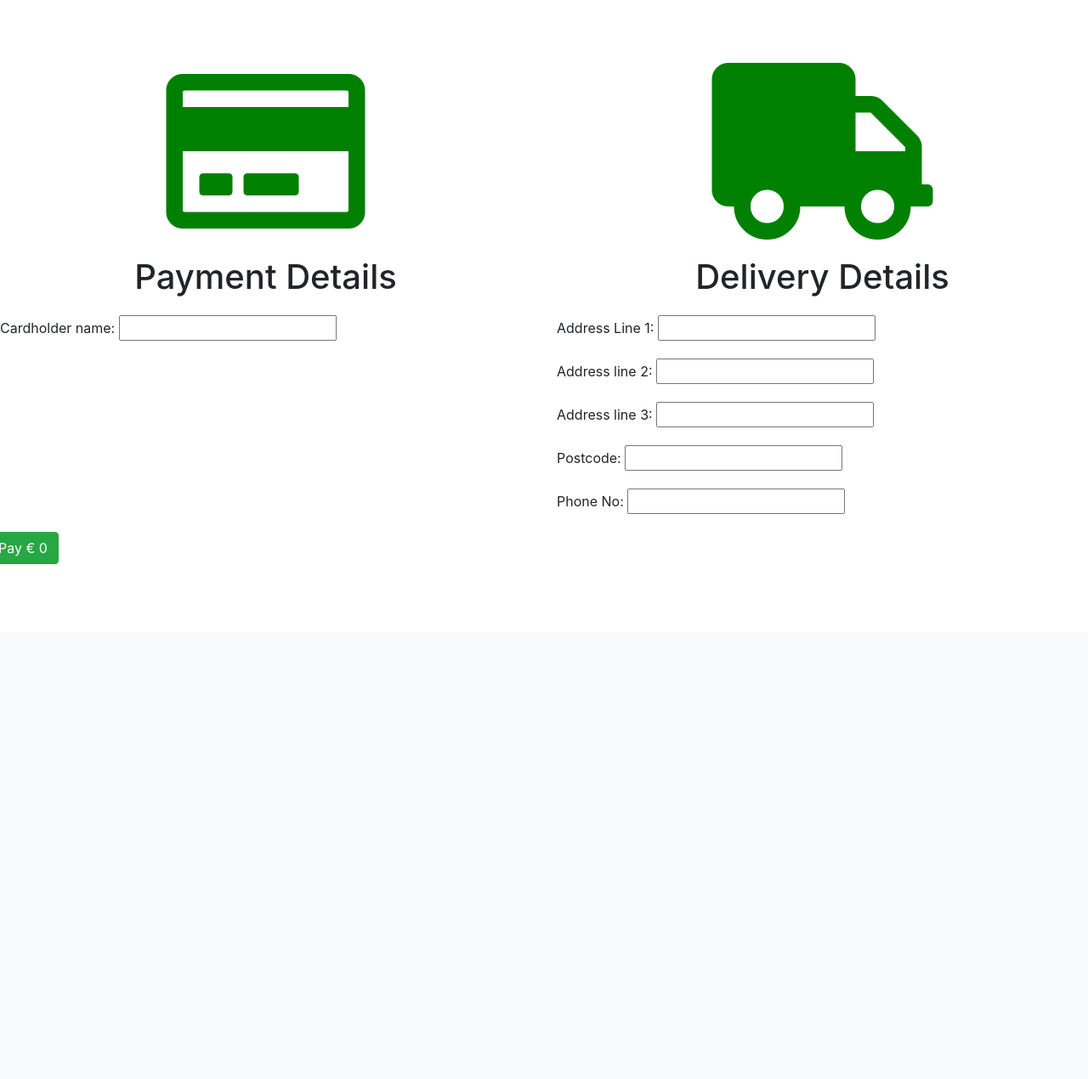
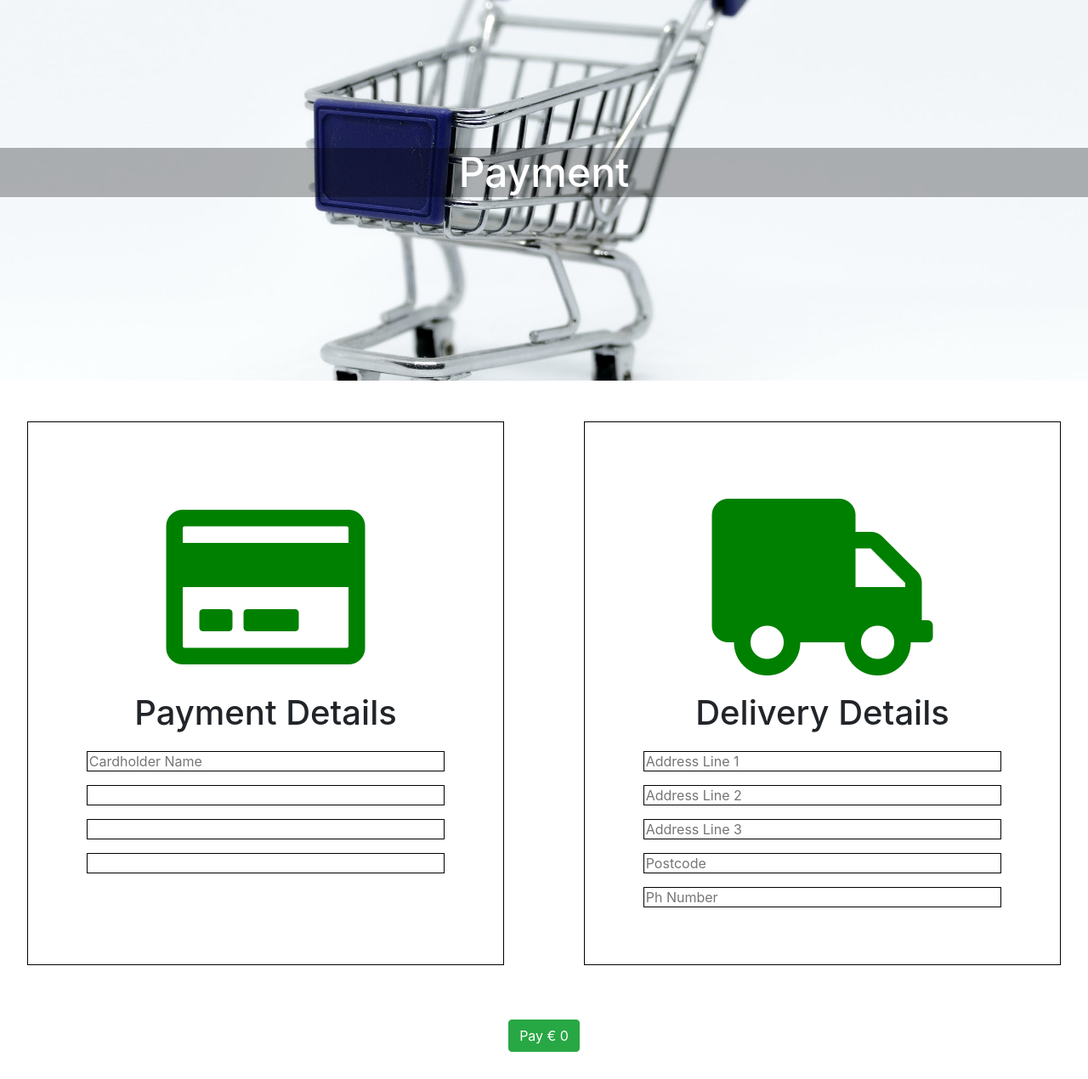
Before and after one commit to djjtyn/musiciansChoice, a Django app: page /payment/ in a window 1280 px wide. Shown: the part 56-1326 px from the top of the page at 85% size. Before the commit the page ends 720 px from the top, so only its background shows below. Run offline with Django 3.2, Linux system fonts and the light colour scheme; a user stored in the database is signed in; some libraries are stand-ins or nearby versions.

Commit message:
styling applied to payment form

```diff
--- a/cart/templates/cart.html
+++ b/cart/templates/cart.html
@@ -37,7 +37,7 @@
 {% if cart_items %}
 <div class="cartTotalArea">
 <h4>Total: {{total}}</h4>
-<a href="{% url 'cart:empty_cart' %}"><button class = "btn btn-primary"><i class="fas fa-check-circle"></i>Empty Cart</button></a>
+<a href="{% url 'cart:empty_cart' %}"><button class = "btn btn-primary"><i class="fas fa-trash"></i></i>Empty Cart</button></a>
 <a href="{% url 'payment_form' %}"><button class = "btn btn-success"><i class="fas fa-check-circle"></i>Checkout</button></a>
 {% endif %}
 </div>
--- a/payment/templates/payment.html
+++ b/payment/templates/payment.html
@@ -1,57 +1,60 @@
 {% extends 'base.html' %} {% block page_title %}Add Product{% endblock %} {% block content %}
 <div class="container-fluid">
+    <div class="bannerImgArea">
+        <h1 class="pageHeading">Payment</h1>
+        <img src="../static/img/cart.jpeg" alt="cartImage" class="pageBannerImg">
+    </div>
     <form method="post" id="paymentForm">
         {% csrf_token %}
         <div class="row">
             <div class="col-sm-12 col-md-6">
+                <div class="paymentFormSide">
                     <div class="formIconContainer">
                         <i class="far fa-credit-card"></i>
                         <h1>Payment Details</h1>
                     </div>
                     <div class="form-group">
-                    <label for="cardholder_name">Cardholder name:</label>
-                    <input type="text" name="cardholder_name">
+                        <input type="text" name="cardholder_name" placeholder = "Cardholder Name" class = "paymentFormInput">
                     </div>
                     <div class="form-group">
-                    <div id="cardNumber"></div>
+                        <div id="cardNumber" class = "paymentFormInput"></div>
                     </div>
                     <div class="form-group">
-                    <div id="cardExpiry"></div>
+                        <div id="cardExpiry" class = "paymentFormInput"></div>
                     </div>
                     <div class="form-group">
-                    <div id="cardCvc"></div>
+                        <div id="cardCvc" class = "paymentFormInput"></div>
+                    </div>
                 </div>
             </div>
             <div class="col-sm-12 col-md-6">
+                <div class="paymentFormSide">
                     <div class="formIconContainer">
                         <i class="fas fa-truck"></i>
                         <h1>Delivery Details</h1>
                     </div>
                     <div class="form-group">
-                    <label for="addressOne">Address Line 1:</label>
-                    <input type="text" name="addressOne" required>
+                        <input type="text" name="addressOne" placeholder = "Address Line 1" class = "paymentFormInput" required>
                     </div>
                     <div class="form-group">
-                    <label for="addressTwo">Address line 2:</label>
-                    <input type="text" name="addressTwo" required>
+                        <input type="text" name="addressTwo" placeholder = "Address Line 2"  class = "paymentFormInput" required>
                     </div>
                     <div class="form-group">
-                    <label for="addressThree">Address line 3:</label>
-                    <input type="text" name="addressThree" required>
+                        <input type="text" name="addressThree" placeholder = "Address Line 3" class = "paymentFormInput" required>
                     </div>
                     <div class="form-group">
-                    <label for="postCode">Postcode:</label>
-                    <input type="text" name="postCode" required>
+                        <input type="text" name="postCode" placeholder = "Postcode" class = "paymentFormInput" required>
                     </div>
                     <div class="form-group">
-                    <label for="phone">Phone No:</label>
-                    <input type="text" name="phone" required>
+                        <input type="text" name="phone" placeholder = "Ph Number" class = "paymentFormInput" required>
                     </div>
                 </div>
             </div>
-        <div class="row">
-             <div class="spinner hidden" id="spinner"></div>
+        </div>
+        <div class="row ">
+            <div class="paymentButton">
                 <button class="btn btn-success">Pay &#8364 {{total}}</button>
+            </div>
         </div>
     </form>
 </div>
--- a/static/css/styles.css
+++ b/static/css/styles.css
@@ -99,6 +99,34 @@ body {
     display:block;
     width:auto;
     margin:1em auto;
+}
+
+/*Payment form*/
+
+#paymentForm {
+    max-width:100vw;
+}
+.paymentFormSide {
+    margin:2em;
+    border:1px solid black;
+    padding:1em;
+    text-align:center;
+    height:40em;
+    max-width:100%;
+}
+
+.paymentFormInput {
+    width:80%;
+    margin:auto;
+    border: .1em solid black;
+    height:1.5em;
+}
+
+.paymentButton {
+    text-align: center;
+    width:auto;
+    margin:auto;
+    padding:2em;
 }
 
 /*Page for adding new instrument types, suppliers*/
```
Lines whose indentation alone changed are shown as unchanged.
